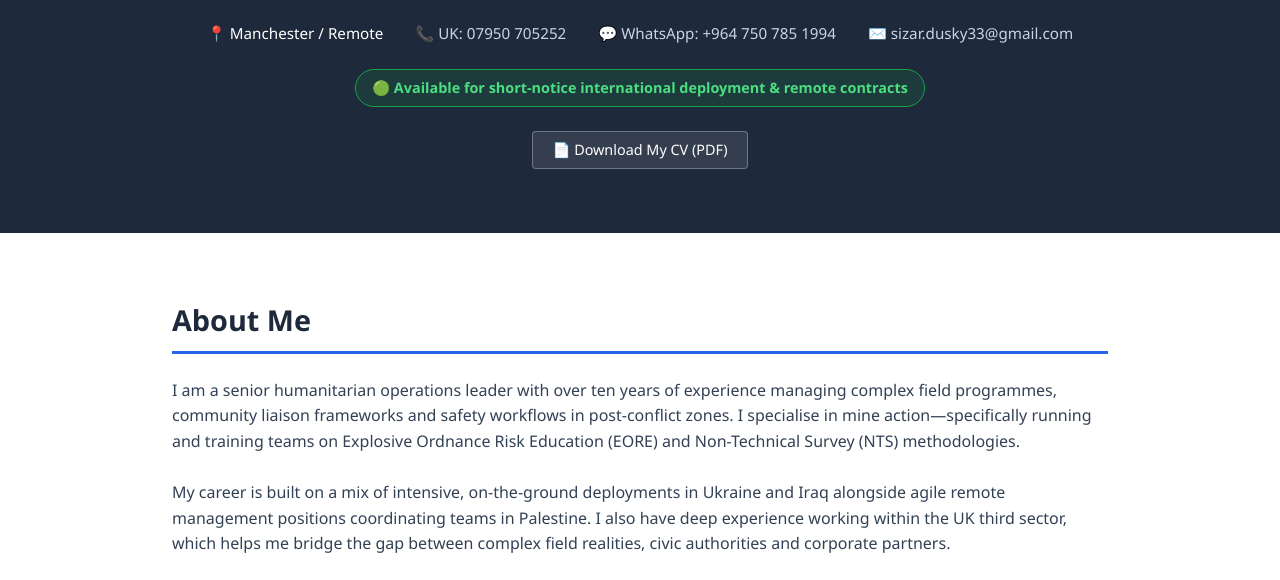
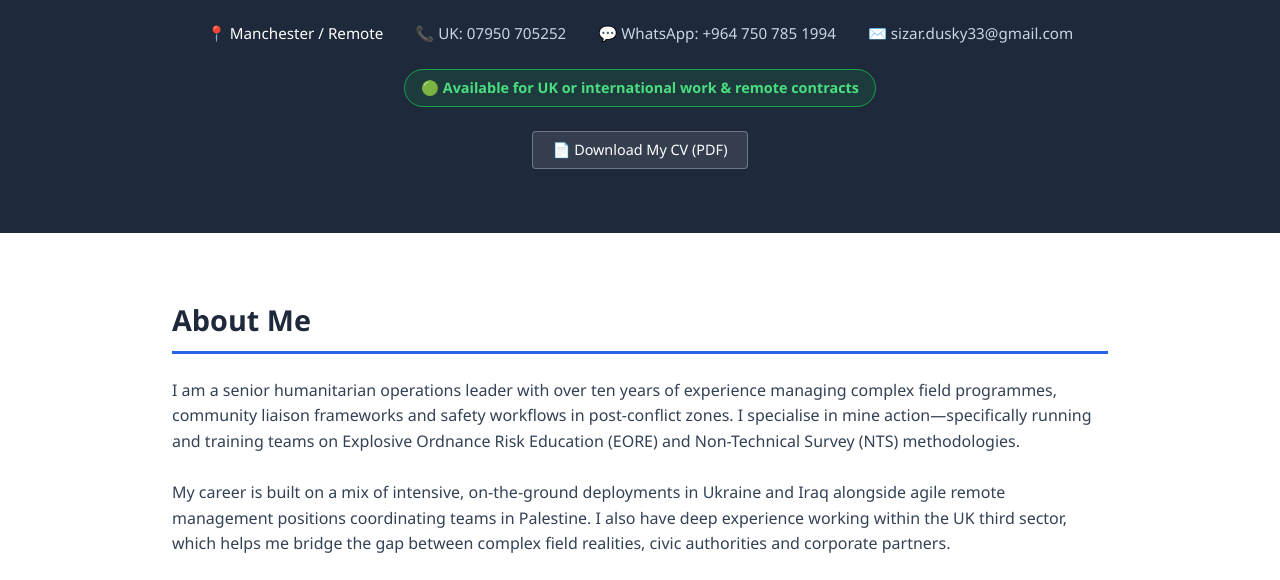
Before and after one commit to sizard33/sizard33.github.io, a plain HTML site: page index.html in a window 1280 px wide. Shown: the part 186-766 px from the top of the page. Drawn offline with Linux system fonts and the light colour scheme.

Commit message:
Update index.html

```diff
--- a/index.html
+++ b/index.html
@@ -251,7 +251,7 @@
             <a href="https://wa.me/9647507851994" target="_blank">💬 WhatsApp: +964 750 785 1994</a>
             <a href="mailto:sizar.dusky33@gmail.com">✉️ sizar.dusky33@gmail.com</a>
         </div>
-        <div class="badge-deployment">🟢 Available for short-notice international deployment & remote contracts</div>
+        <div class="badge-deployment">🟢 Available for UK or international work & remote contracts</div>
         <div>
             <a href="Seezar_Yaseen_CV.pdf" download class="cv-header-btn">📄 Download My CV (PDF)</a>
         </div>
```
